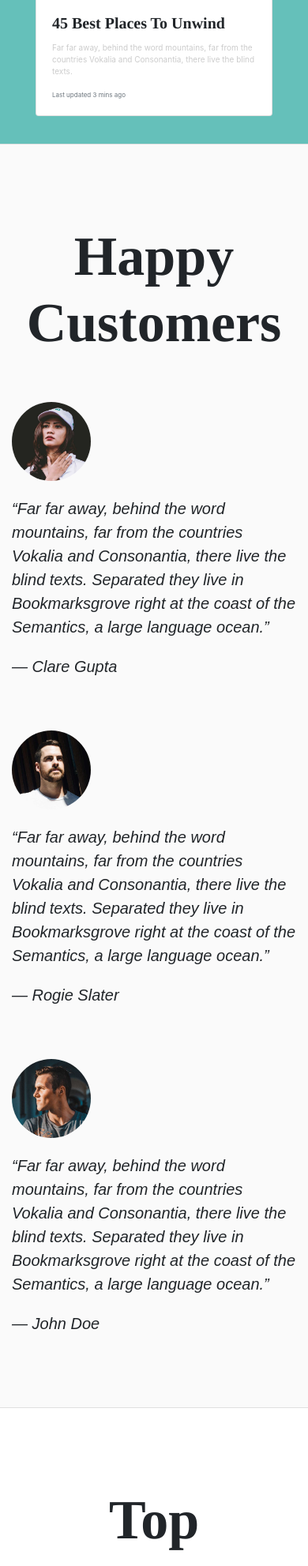
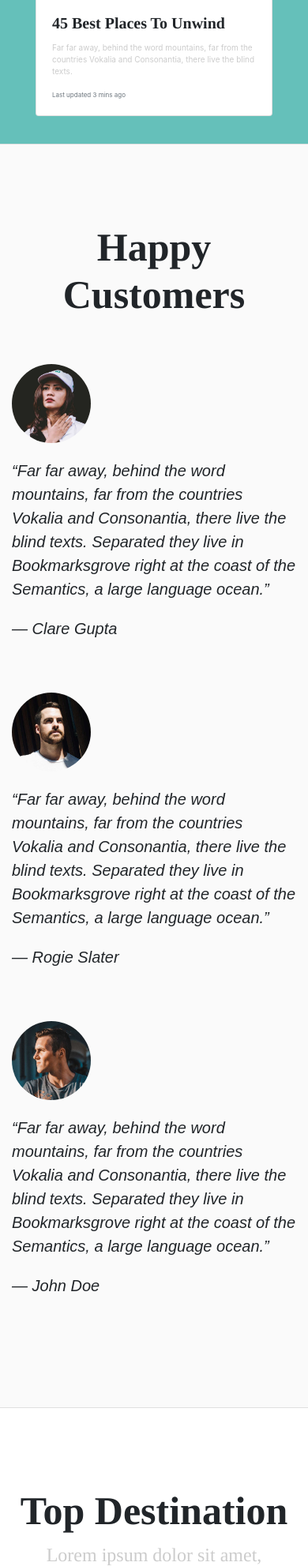
Before and after one commit to yashpatel14/tour.github.io, a plain HTML site: page index.html in a window 390 px wide. Shown: the part 6212-8195 px from the top of the page at 79% size. Drawn offline with nearby package versions, Linux system fonts and the light colour scheme.

Commit message:
Update style.css

```diff
--- a/style.css
+++ b/style.css
@@ -287,7 +287,7 @@
 .btn
 {
 	height:60px;
-	width:350px;
+	width:300px;
 	font-size:24px !important;
 	color:#FFFFFF;
 	text-align:center;
@@ -392,6 +392,14 @@
 	background-color:#fafafa;
 	border-top:1px solid #e0e0e0;
 }
+.content4 h2
+{
+	font-family:"Abril Fatface", times, serif;
+	font-size:50px;
+	margin-top:100px;
+}
+
+
 .content5
 {
 	height:1800px;
@@ -399,6 +407,14 @@
 	border-top:1px solid #e0e0e0;
 
 }
+.content5 h2
+{
+	font-family:"Abril Fatface", times, serif;
+	font-size:50px;
+	margin-top:100px;
+}
+
+
 .foot
 {
 	background-color:#000000;
```
